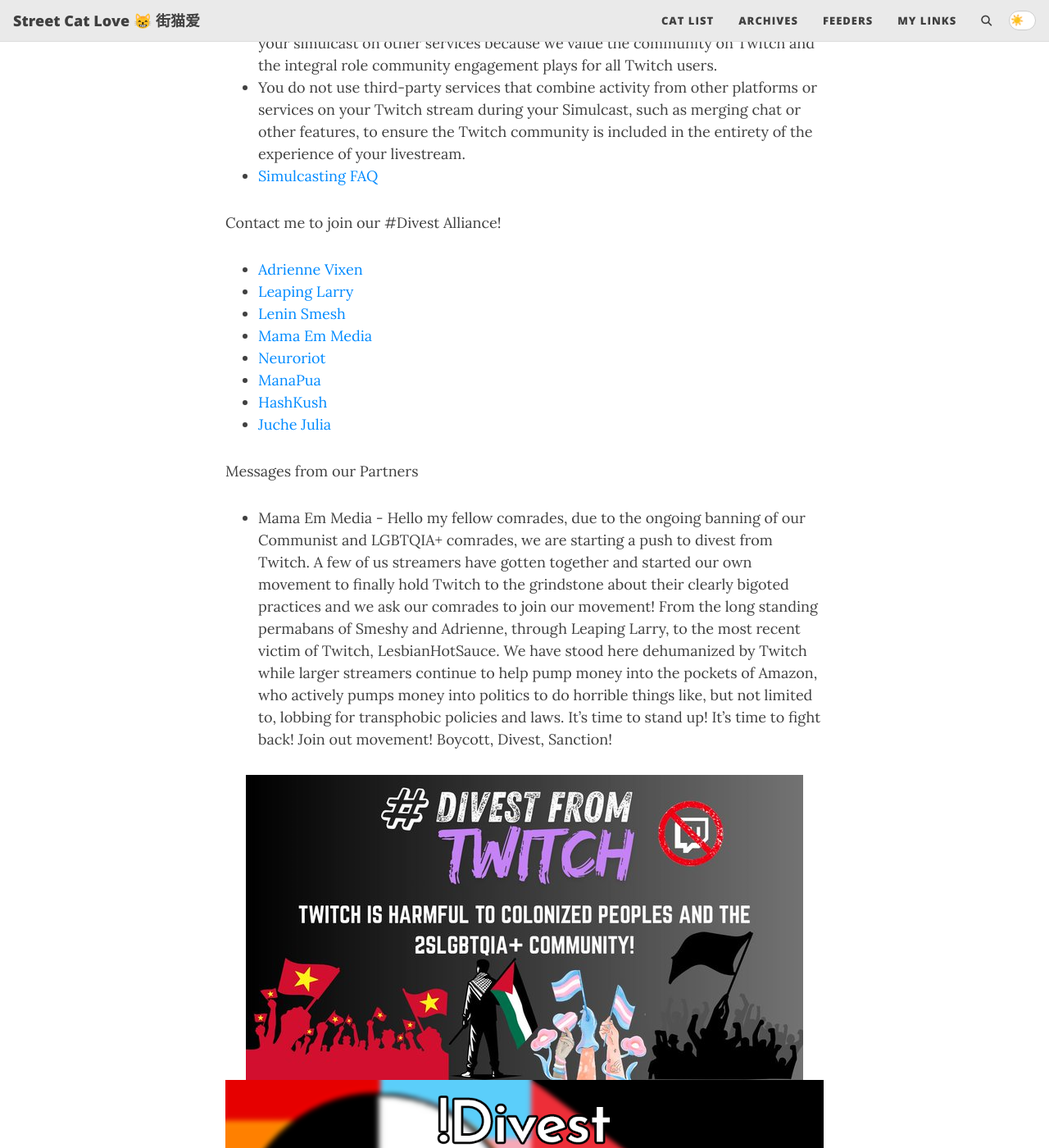
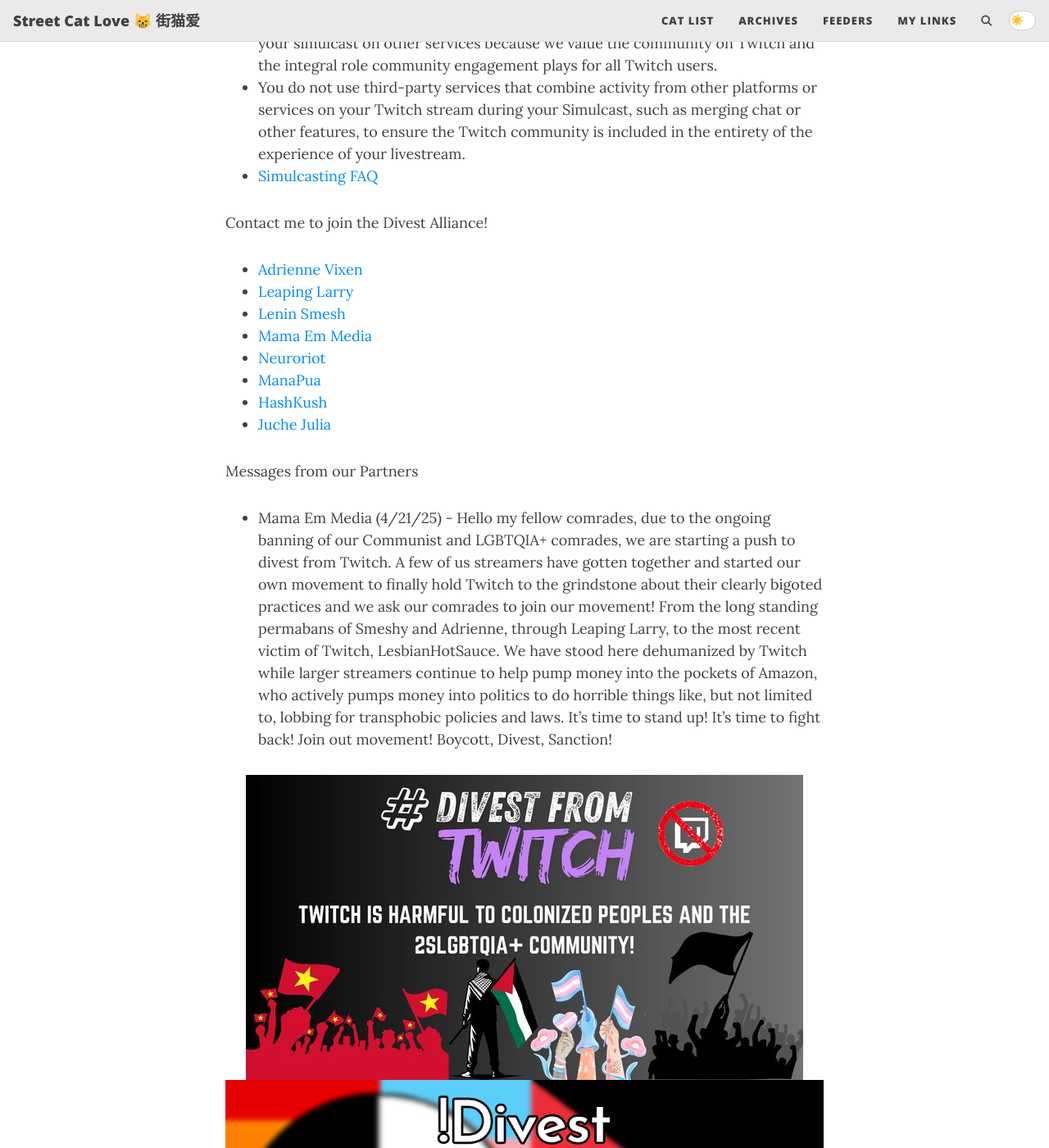
Before and after one commit to StreetCatLove/hellostreetcat, a Jekyll site: the page built from divest.md, in a window 1280 px wide and 1400 px high, scrolled down 2054 px. Shown: the whole window at 82% size. Built offline with Jekyll 4.4.1, drawn with Linux system fonts in a browser that asks for light colours; comment, search, counter and statistics services are not loaded; some of the changed text lies outside the part shown.

Commit message:
Update divest.md

```diff
--- a/divest.md
+++ b/divest.md
@@ -42,7 +42,7 @@
 * <a href="https://help.twitch.tv/s/article/simulcasting-guidelines?language=en_US">Simulcasting FAQ</a>
 
 
-Contact me to join our #Divest Alliance!
+Contact me to join the Divest Alliance!
 * <a href="https://allmylinks.com/adriennevixen">Adrienne Vixen</a>
 * <a href="https://beacons.ai/llarry">Leaping Larry</a>
 * <a href="https://linktr.ee/leninsmesh">Lenin Smesh</a>
@@ -54,7 +54,7 @@
 
 
 Messages from our Partners
-* Mama Em Media - Hello my fellow comrades, due to the ongoing banning of our Communist and LGBTQIA+ comrades, we are starting a push to divest from Twitch. A few of us streamers have gotten together and started our own movement to finally hold Twitch to the grindstone about their clearly bigoted practices and we ask our comrades to join our movement! From the long standing permabans of Smeshy and Adrienne, through Leaping Larry, to the most recent victim of Twitch, LesbianHotSauce. We have stood here dehumanized by Twitch while larger streamers continue to help pump money into the pockets of Amazon, who actively pumps money into politics to do horrible things like, but not limited to, lobbing for transphobic policies and laws. It's time to stand up! It's time to fight back! Join out movement! Boycott, Divest, Sanction!
+* Mama Em Media (4/21/25) - Hello my fellow comrades, due to the ongoing banning of our Communist and LGBTQIA+ comrades, we are starting a push to divest from Twitch. A few of us streamers have gotten together and started our own movement to finally hold Twitch to the grindstone about their clearly bigoted practices and we ask our comrades to join our movement! From the long standing permabans of Smeshy and Adrienne, through Leaping Larry, to the most recent victim of Twitch, LesbianHotSauce. We have stood here dehumanized by Twitch while larger streamers continue to help pump money into the pockets of Amazon, who actively pumps money into politics to do horrible things like, but not limited to, lobbing for transphobic policies and laws. It's time to stand up! It's time to fight back! Join out movement! Boycott, Divest, Sanction!
 
 
 ![divest graphic by Adrienne Vixen](https://streetcatlove.github.io/hellostreetcat/assets/img/divest_2.png){: .mx-auto.d-block :}
```
Also changed, not shown: other parts of divest.md (+3 -3 lines).
